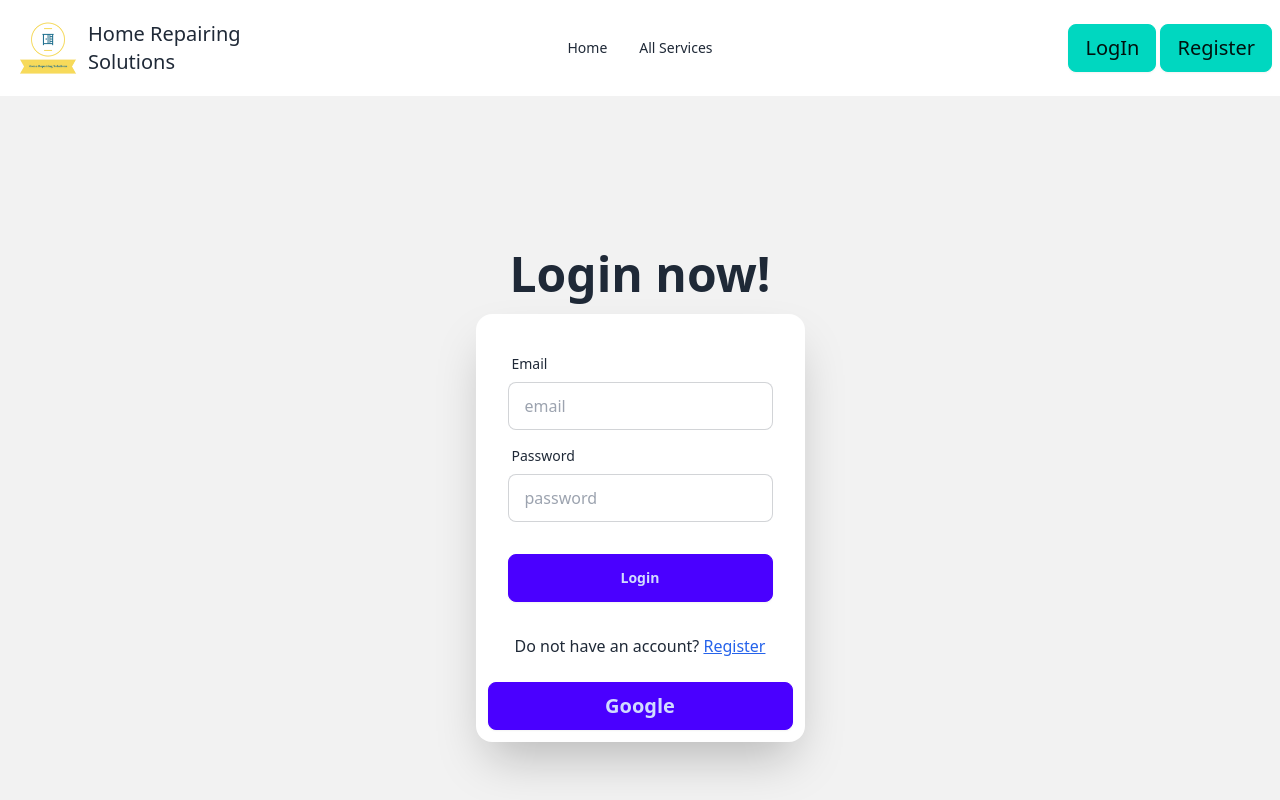
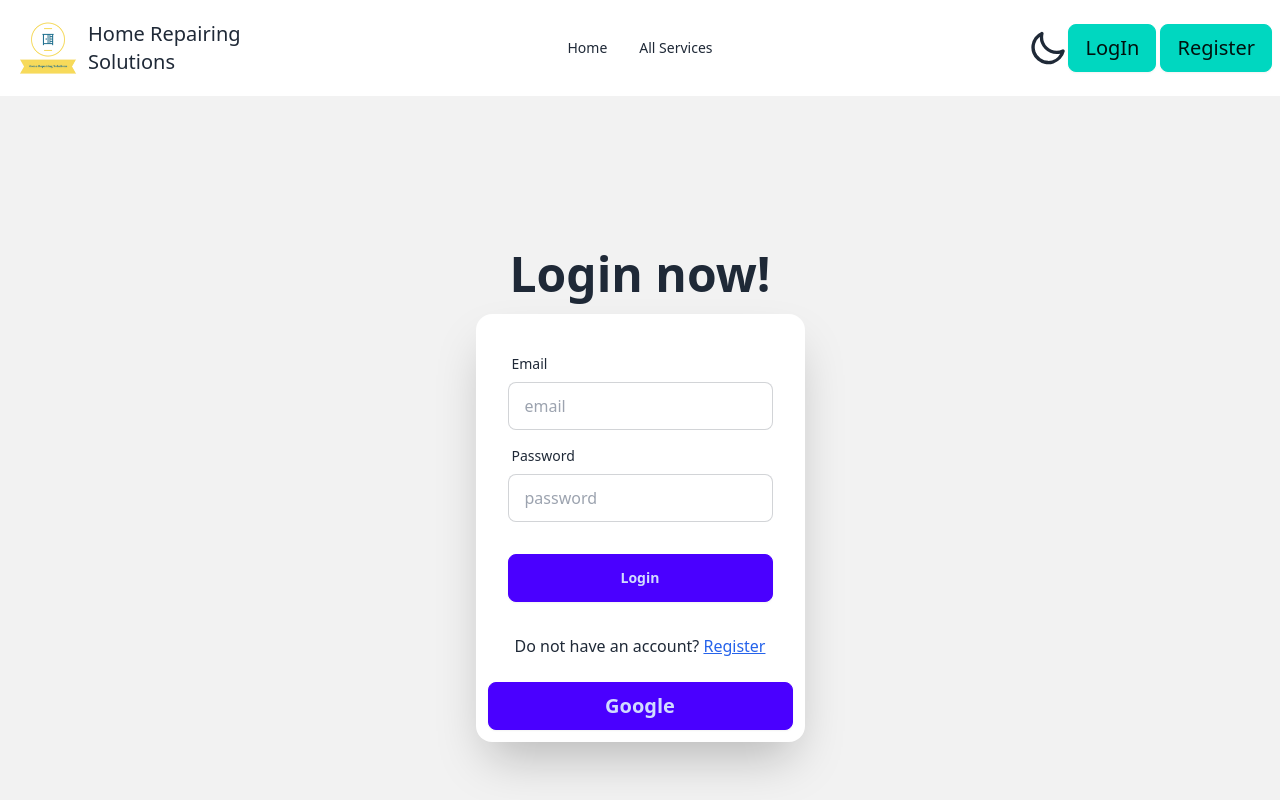
Before and after one commit to masud467/Home-Repairing-Solutions-client-side, a React (Vite) app: page /login in a window 1280 px wide. Shown: the top 800 px of the page. Built offline with nearby package versions, Linux system fonts and the light colour scheme; no server answers.

Commit message:
added a  Theme Toggling Button for changing themes from light to dark OR dark to light.

```diff
--- /dev/null
+++ b/src/Pages/ServiceToDo Page/ServiceToDo.jsx
@@ -0,0 +1,13 @@
+
+
+const ServiceToDo = () => {
+
+
+    return (
+        <div>
+            <h1>Service To Do Page</h1>
+        </div>
+    );
+};
+
+export default ServiceToDo;
--- a/src/Shared/NavBar.jsx
+++ b/src/Shared/NavBar.jsx
@@ -1,9 +1,27 @@
 import { Link, NavLink } from "react-router-dom";
 import logo from "/logo1.png";
 import profile from "../../public/image/user.png";
-import { useContext } from "react";
+import { useContext, useEffect, useState } from "react";
 import { AuthContext } from "../Providers/AuthProvider";
 const NavBar = () => {
+  const [theme, setTheme] = useState(
+    localStorage.getItem("theme") ? localStorage.getItem("theme") : "light"
+  );
+
+  const handleToggle = (e) => {
+    if (e.target.checked) {
+      setTheme("dark");
+    } else {
+      setTheme("light");
+    }
+  };
+
+  useEffect(() => {
+    localStorage.setItem("theme", theme);
+    const localTheme = localStorage.getItem("theme");
+    document.querySelector("html").setAttribute("data-theme", localTheme);
+  }, [theme]);
+
   const { logOut, user } = useContext(AuthContext);
   const handleLogOut = () => {
     logOut()
@@ -67,6 +85,30 @@
         <div className="navbar-end">
           {/* <Link to='/login'><a className="mr-1 btn btn-outline">LogIn</a></Link>
           <Link to='/register'><a className="btn btn-outline">Register</a></Link> */}
+           <label className="swap swap-rotate">
+            <input
+              type="checkbox"
+              onChange={handleToggle}
+              checked={theme === "light" ? false : true}
+            />
+
+            <svg
+              className="swap-on fill-current w-10 h-10"
+              xmlns="http://www.w3.org/2000/svg"
+              viewBox="0 0 24 24"
+            >
+              <path d="M5.64,17l-.71.71a1,1,0,0,0,0,1.41,1,1,0,0,0,1.41,0l.71-.71A1,1,0,0,0,5.64,17ZM5,12a1,1,0,0,0-1-1H3a1,1,0,0,0,0,2H4A1,1,0,0,0,5,12Zm7-7a1,1,0,0,0,1-1V3a1,1,0,0,0-2,0V4A1,1,0,0,0,12,5ZM5.64,7.05a1,1,0,0,0,.7.29,1,1,0,0,0,.71-.29,1,1,0,0,0,0-1.41l-.71-.71A1,1,0,0,0,4.93,6.34Zm12,.29a1,1,0,0,0,.7-.29l.71-.71a1,1,0,1,0-1.41-1.41L17,5.64a1,1,0,0,0,0,1.41A1,1,0,0,0,17.66,7.34ZM21,11H20a1,1,0,0,0,0,2h1a1,1,0,0,0,0-2Zm-9,8a1,1,0,0,0-1,1v1a1,1,0,0,0,2,0V20A1,1,0,0,0,12,19ZM18.36,17A1,1,0,0,0,17,18.36l.71.71a1,1,0,0,0,1.41,0,1,1,0,0,0,0-1.41ZM12,6.5A5.5,5.5,0,1,0,17.5,12,5.51,5.51,0,0,0,12,6.5Zm0,9A3.5,3.5,0,1,1,15.5,12,3.5,3.5,0,0,1,12,15.5Z" />
+            </svg>
+
+            <svg
+              className="swap-off fill-current w-10 h-10"
+              xmlns="http://www.w3.org/2000/svg"
+              viewBox="0 0 24 24"
+            >
+              <path d="M21.64,13a1,1,0,0,0-1.05-.14,8.05,8.05,0,0,1-3.37.73A8.15,8.15,0,0,1,9.08,5.49a8.59,8.59,0,0,1,.25-2A1,1,0,0,0,8,2.36,10.14,10.14,0,1,0,22,14.05,1,1,0,0,0,21.64,13Zm-9.5,6.69A8.14,8.14,0,0,1,7.08,5.22v.27A10.15,10.15,0,0,0,17.22,15.63a9.79,9.79,0,0,0,2.1-.22A8.11,8.11,0,0,1,12.14,19.73Z" />
+            </svg>
+          </label>
+
 
           {user ? (
             <div className="flex items-center">
--- a/src/main.jsx
+++ b/src/main.jsx
@@ -22,6 +22,7 @@
 import Update from './Pages/UpdatePage/Update';
 import BookedService from './Pages/BookedService/BookedService';
 import { HelmetProvider } from 'react-helmet-async';
+import ServiceToDo from './Pages/ServiceToDo Page/ServiceToDo';
 
 const router = createBrowserRouter([
   {
@@ -72,6 +73,11 @@
         path:'/bookedService',
         element:<PrivateRoute><BookedService></BookedService></PrivateRoute>,
         // loader:({params})=>fetch(`http://localhost:6003/bookedService/${params.email}`)
+      },
+      {
+        path:'/serviceToDo',
+        element:<PrivateRoute><ServiceToDo></ServiceToDo></PrivateRoute>,
+
       }
     ]
   },
--- a/tailwind.config.js
+++ b/tailwind.config.js
@@ -10,4 +10,7 @@
   plugins: [
     require('daisyui'),
   ],
+  daisyui: {
+    themes: ["light", "dark"],
+  },
 }
```
